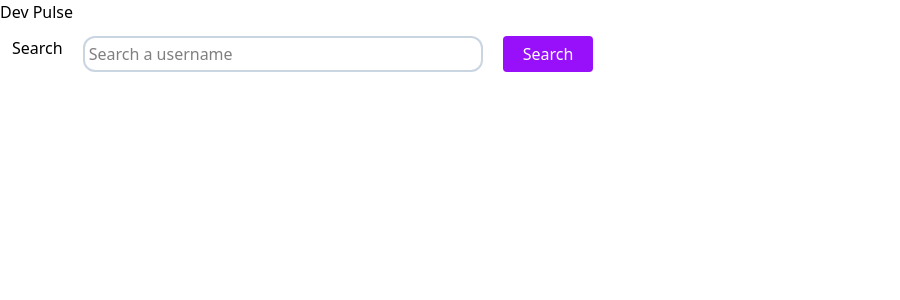
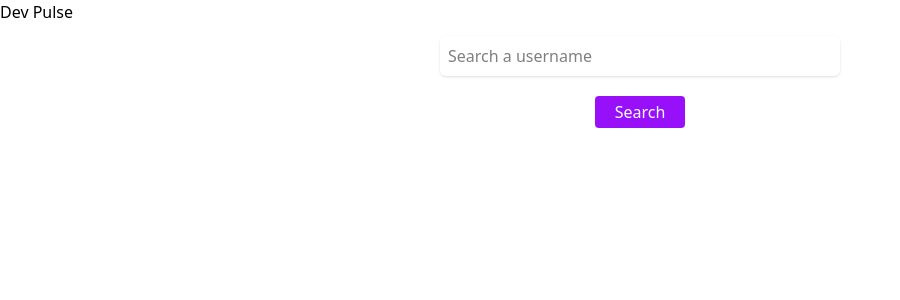
Before and after one commit to SandhyaR1007/dev-pulse, a React (Vite) app: page / in a window 1280 px wide. Shown: the top 300 px of the page, without its empty margins (0-900 px from the left). Built offline with nearby package versions, Linux system fonts and the light colour scheme.

Commit message:
styles: update alignment for profilecard and search

```diff
--- a/src/components/ProfileCard.tsx
+++ b/src/components/ProfileCard.tsx
@@ -5,10 +5,16 @@ type ProfileCardProps = {
 };
 const ProfileCard = ({ userProfile }: ProfileCardProps) => {
   return (
-    <div>
+    <div className="rounded-sm shadow-sm p-5 m-5 w-100 flex gap-5 items-end">
+      <img
+        src={userProfile?.avatar_url}
+        alt={userProfile?.name}
+        className="w-16 h-16 rounded-full"
+      />
       <div>
-        Name:{' '}
-        <span className="font-bold text-purple-800">{userProfile?.name}</span>
+        <h4>{userProfile?.name}</h4>
+        <p>{userProfile?.bio}</p>
+        <p>{userProfile?.location}</p>
       </div>
     </div>
   );
--- a/src/components/SearchInput.tsx
+++ b/src/components/SearchInput.tsx
@@ -7,20 +7,21 @@ const SearchInput: React.FC = () => {
   const { loading, error, userProfile, handleSearch } = useGithubProfile();
 
   return (
-    <div>
-      <div className="flex gap-5 p-3">
-        <label htmlFor="search">Search</label>
+    <div className="flex flex-col items-center">
+      <div className="flex gap-5 p-3 flex-col">
+        <label htmlFor="search">
           <input
             id="search"
-          className="p-1 w-100 border-2 border-slate-300 rounded-xl outline-0"
+            className="p-2 w-100 shadow-sm rounded-md outline-0"
             placeholder="Search a username"
             type="text"
             value={username}
             onChange={(e) => setUsername(e.target.value)}
           />
+        </label>
 
         <button
-          className="bg-purple-600 text-white text-md px-5 py-1 rounded-sm"
+          className="bg-purple-600 text-white text-md px-5 py-1 rounded-sm w-fit self-center"
           onClick={() => handleSearch(username)}
         >
           Search
```
Lines whose indentation alone changed are shown as unchanged.
